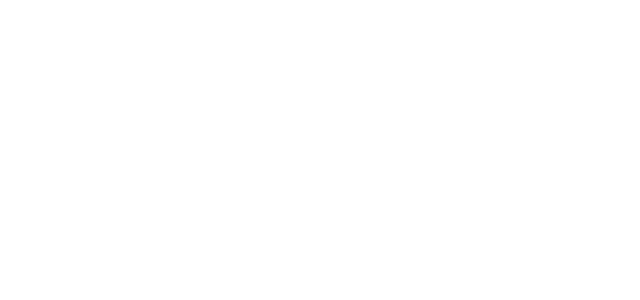
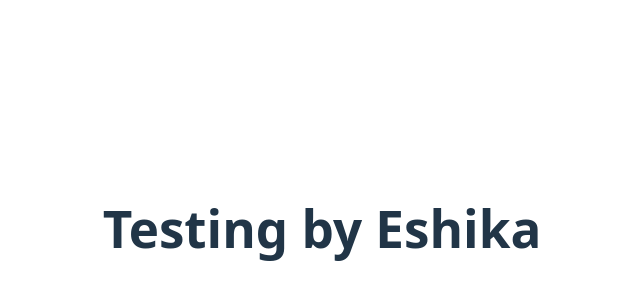
Before and after one commit to KartikeyPal/DigitalCampusManagement, a React (Vite) app in the folder client/: page / in a window 1280 px wide. Shown: the part 172-472 px from the top of the page, without its empty margins (318-958 px from the left). Built offline with nearby package versions, Linux system fonts and the light colour scheme.

Commit message:
Testing by eshika

```diff
--- a/client/src/App.jsx
+++ b/client/src/App.jsx
@@ -3,7 +3,9 @@
 function App() {
 
   return (
-    <></>
+    <>
+      <h1>Testing by Eshika</h1>
+    </>
   )
 }
 
```
